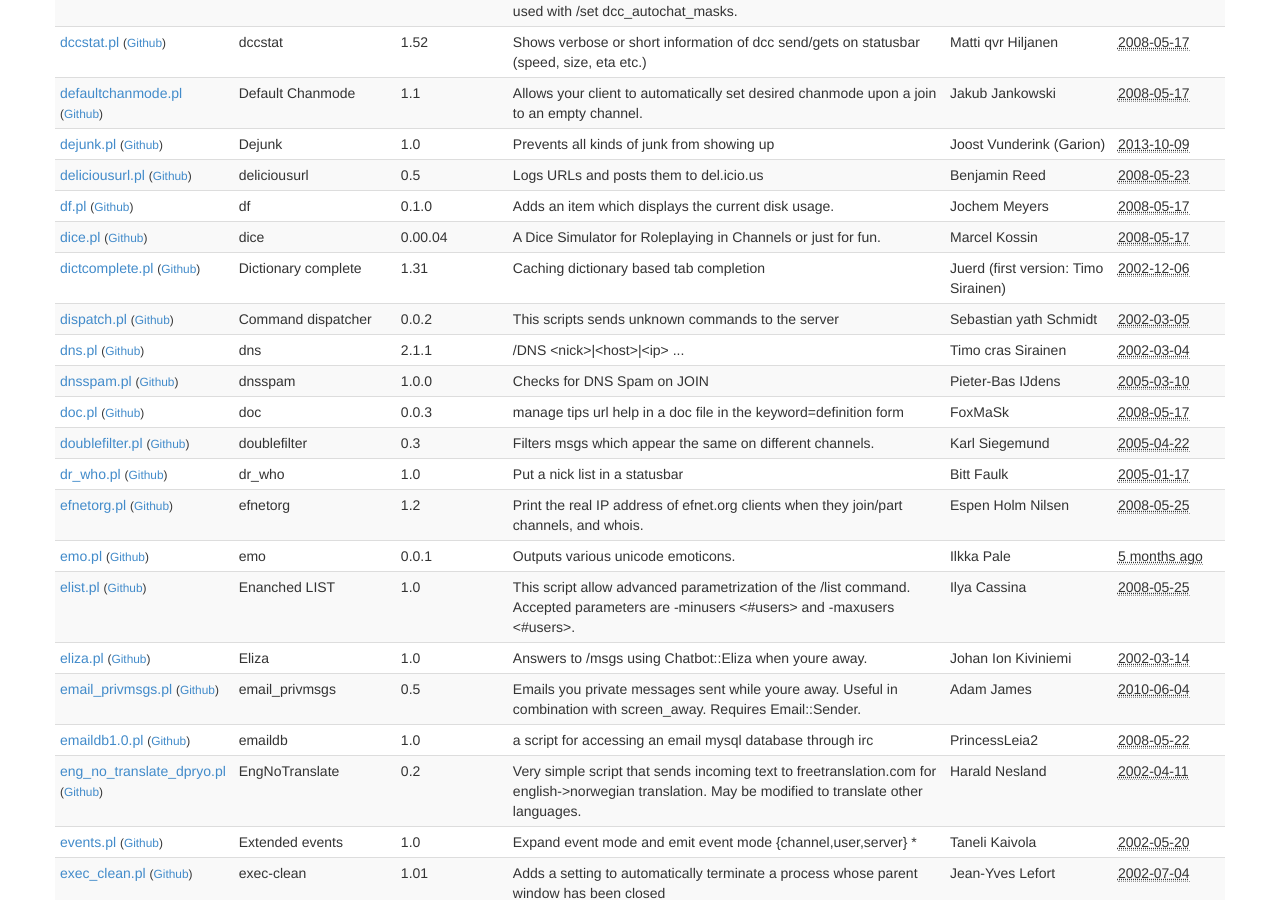
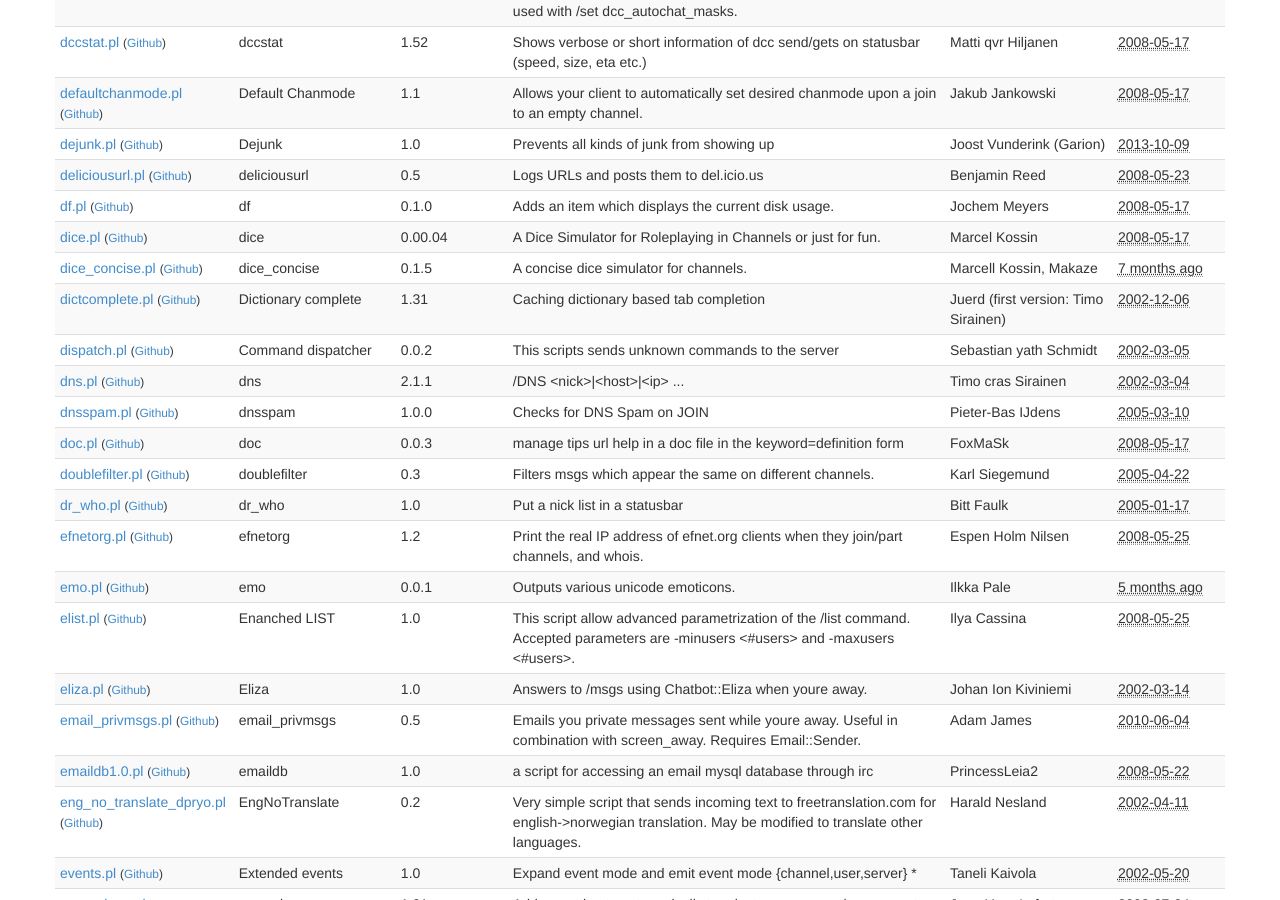
Before and after one commit to irssi/scripts.irssi.org, a Jekyll site: the page built from index.html, in a window 1280 px wide and 900 px high, scrolled down 5029 px. Built offline with Jekyll 4.4.1, drawn with Linux system fonts in a browser that asks for light colours.

Commit message:
Added dice_concise.pl

```diff
--- a/_data/scripts.yaml
+++ b/_data/scripts.yaml
@@ -1091,6 +1091,17 @@
   url: "http://www.enumerator.org/component/option,com_docman/task,view_category/Itemid,34/subcat,7/"
   version: "0.00.04"
 
+- authors: "Marcell Kossin, Makaze"
+  contact: "izaya.orihara@gmail.com"
+  description: "A concise dice simulator for channels."
+  filename: "dice_concise.pl"
+  modified: "2014-03-28 21:15:23"
+  license: "GNU GPL Version 2 or later"
+  modules: "Scalar::Util"
+  name: "dice_concise"
+  url: "https://github.com/Makaze/"
+  version: "0.1.5"
+
 - authors: "Juerd (first version: Timo Sirainen)"
   contact: "juerd@juerd.nl"
   description: "Caching dictionary based tab completion"
```
Also changed, not shown: 1 other file.
